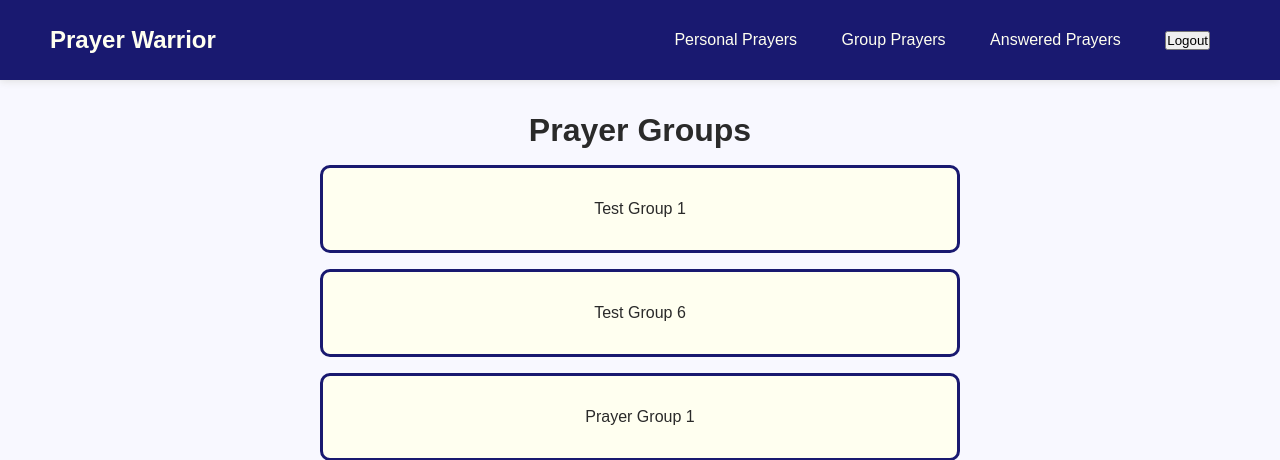
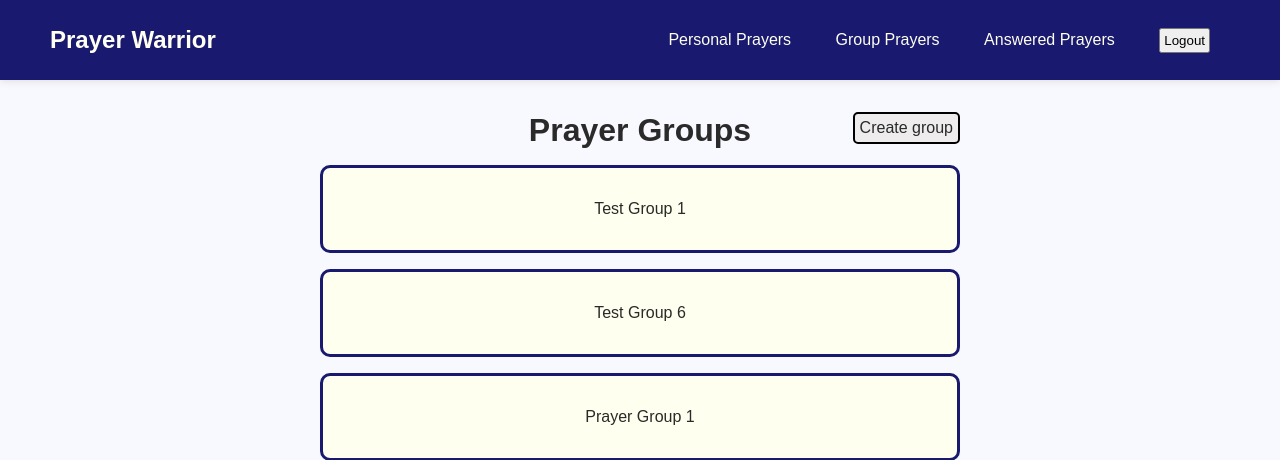
Before and after one commit to stephenlindstrom/prayer_warrior, a Django app: page /app/group-prayers/ in a window 1280 px wide. Shown: the top 460 px of the page. Run offline with Django 5.2, Linux system fonts and the light colour scheme; a user stored in the database is signed in.

Commit message:
Update buttons and index page
Make anchor tags display like buttons for adding
prayer request, adding groups, and adding members
to group. Update index page with new background image.

```diff
--- a/app/static/app/base.css
+++ b/app/static/app/base.css
@@ -29,3 +29,18 @@ body {
     width: 100%;
     height: 2rem;
 }
+
+h1 {
+    font-size: 2rem;
+}
+
+.add-button {
+    background-color: rgb(238, 236, 236);
+    text-align: center;
+    border-radius: 5px;
+    padding: 5px;
+    color: var(--text-color);
+    height: 2rem;
+    font-size: 1rem;
+    border: 2px solid black;
+}
--- a/app/static/app/group-list.css
+++ b/app/static/app/group-list.css
@@ -32,3 +32,29 @@
     width: 50vw;
     background-color: var(--secondary-color);
 }
+
+.page-container {
+    display: flex;
+    flex-direction: column;
+    align-items: center;
+}
+
+.header {
+    display: grid;
+    grid-template-columns: 1fr auto 1fr;
+    justify-items: center;
+    width: 50vw;
+}
+
+.header > *:nth-child(1) {
+    grid-column-start: 2;
+}
+
+.header > *:nth-child(2) {
+    margin-left: auto;
+}
+
+.header > a {
+    text-decoration: none;
+    color: var(--text-color);
+}
--- a/app/static/app/navbar.css
+++ b/app/static/app/navbar.css
@@ -56,3 +56,8 @@ footer li {
     list-style-type: none;
     padding: 0 20px;
 }
+
+button {
+    cursor: pointer;
+    padding: 3px;
+}
--- a/app/static/app/personal-prayer.css
+++ b/app/static/app/personal-prayer.css
@@ -38,7 +38,6 @@ h1 {
 }
 
 button {
-    margin-left: 1.5rem;
     border-radius: 5px;
     padding: 5px;
 }
--- a/app/templates/app/group-detail.html
+++ b/app/templates/app/group-detail.html
@@ -8,8 +8,8 @@
         <div class="header">
             <h1>Group Prayer Requests</h1>
             <div class="buttons">
-                <button id="pr-btn"><a href="{% url 'app:prayer-request' %}">Add request</a></button>
-                <button id="am-btn"><a href="{% url 'app:add-member' group.id %}">Add member</a></button>
+                <a href="{% url 'app:prayer-request' %}" class="add-button">Add request</a>
+                <a href="{% url 'app:add-member' group.id %}" class="add-button">Add member</a>
             </div>
         </div>
         {% if prayer_list %}
--- a/app/templates/app/group-list.html
+++ b/app/templates/app/group-list.html
@@ -3,7 +3,11 @@
 {% load static %}
 {% block page-style%}<link href="{% static 'app/group-list.css' %}" rel=stylesheet>{% endblock %}
 {% block content %}
+<div class="page-container">
+    <div class="header">
         <h1>Prayer Groups</h1>
+        <a href="{% url 'app:create-group' %}" class="add-button">Create group</a>
+    </div>
     {% if group_list %}
     {% for group in group_list %}
     <ul class="flex-container">
@@ -15,4 +19,5 @@
     {% else %}
         You do not belong to any groups
     {% endif %}
+</div>
 {% endblock %}
--- a/app/templates/app/login.html
+++ b/app/templates/app/login.html
@@ -25,7 +25,7 @@
 
             <hr>
 
-            <button><a href="{% url 'app:register' %}">Register</a></button>
+            <a href="{% url 'app:register' %}"><button>Register</button></a>
 
             <div class="messages">
                 {% if form.errors %}
--- a/app/templates/app/navbar.html
+++ b/app/templates/app/navbar.html
@@ -19,7 +19,7 @@
             <li>
                 <form action="{% url 'logout' %}" method="post">
                 {% csrf_token %}
-                    <input type="submit" value="Logout">
+                    <button type="submit">Logout</button>
                 </form>
             </li>
         </ul>
--- a/app/templates/app/personal-prayer.html
+++ b/app/templates/app/personal-prayer.html
@@ -7,7 +7,7 @@
 <div class="page-container">
     <div class="header">
         <h1>Personal Prayer Requests</h1>
-        <button><a href="{% url 'app:prayer-request' %}">Add request</a></button>
+        <a href="{% url 'app:prayer-request' %}" class="add-button">Add request</a>
     </div>
 {% if prayer_request_list %}
     <ul class="flex-container">
```
Also changed, not shown: app/static/app/index.css (+10 -6 lines), app/static/app/login.css (+4 -4 lines), app/static/app/images/prayer-2.jpg (added), app/static/app/images/prayer-3.jpg (added), db.sqlite3, 2 other files. Lines whose indentation alone changed are shown as unchanged.
